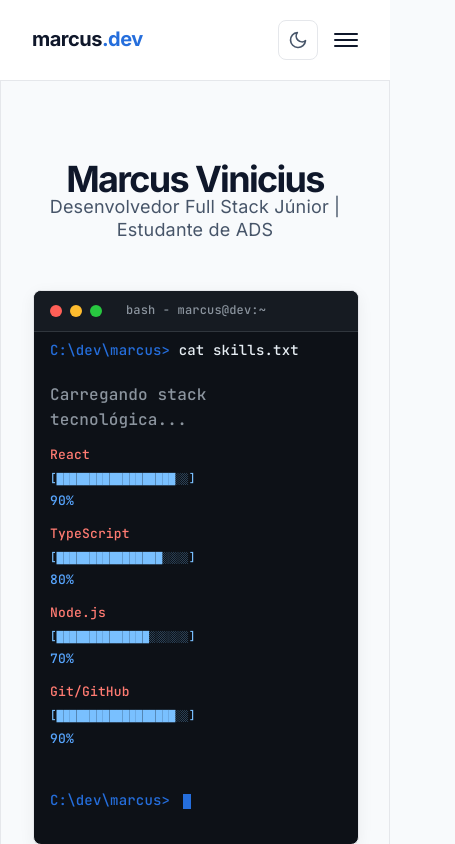
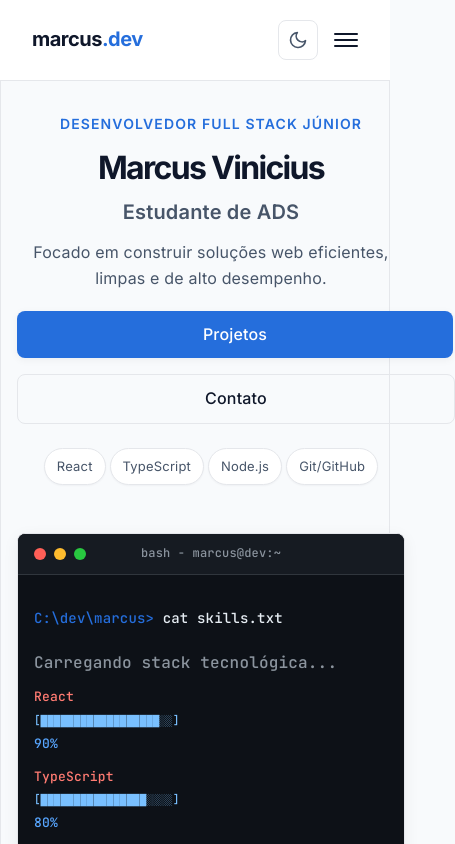
Before and after one commit to Marcus7V/marcus-vinicius-portfolio, a React (Vite) app: page / in a window 390 px wide. Shown: the top 844 px of the page, 455 px wide, since content can reach past the window. Built offline with nearby package versions, Linux system fonts and the light colour scheme.

Commit message:
feat: implement hero section

```diff
--- a/src/App.tsx
+++ b/src/App.tsx
@@ -1,7 +1,7 @@
 import { useState } from 'react'
 import { Navbar } from './components/layout/Navbar/Navbar'
 import { Footer } from './components/layout/Footer/Footer'
-import { Terminal } from './components/ui/Terminal/Terminal'
+import { Hero } from './components/sections/Hero/Hero'
 import reactLogo from './assets/react.svg'
 import viteLogo from './assets/vite.svg'
 import './App.css'
@@ -13,16 +13,7 @@ function App() {
     <>
       <Navbar />
 
-      {/* Hero Section showcasing our new interactive Terminal */}
-      <section id="hero" className="scroll-section" style={{ padding: '64px var(--space-xl)', display: 'flex', flexDirection: 'column', alignItems: 'center', gap: 'var(--space-xl)' }}>
-        <div style={{ textAlign: 'center', maxWidth: '800px' }}>
-          <h1 style={{ marginBottom: 'var(--space-xs)' }}>Marcus Vinicius</h1>
-          <p style={{ fontSize: 'var(--font-size-body-large)', color: 'var(--text-secondary)', marginBottom: 'var(--space-md)' }}>
-            Desenvolvedor Full Stack Júnior | Estudante de ADS
-          </p>
-        </div>
-        <Terminal />
-      </section>
+      <Hero />
 
       <div className="ticks"></div>
 
--- /dev/null
+++ b/src/components/sections/Hero/Hero.css
@@ -0,0 +1,192 @@
+.hero-section {
+  width: 100%;
+  padding: var(--space-4xl) var(--space-xl);
+  display: flex;
+  justify-content: center;
+  align-items: center;
+}
+
+.hero-content {
+  width: min(1126px, 100%);
+  display: grid;
+  grid-template-columns: minmax(0, 1.1fr) minmax(320px, 0.9fr);
+  gap: var(--space-3xl);
+  align-items: center;
+}
+
+.hero-copy {
+  display: flex;
+  flex-direction: column;
+  align-items: flex-start;
+  text-align: left;
+  gap: var(--space-md);
+}
+
+.hero-eyebrow {
+  margin: 0;
+  color: var(--primary);
+  font-size: var(--font-size-small);
+  font-weight: var(--font-weight-semibold);
+  letter-spacing: 0.08em;
+  text-transform: uppercase;
+}
+
+.hero-copy h1 {
+  margin: 0;
+  font-size: clamp(2.25rem, 4.5vw, 3.5rem);
+  line-height: 1.05;
+}
+
+.hero-subtitle {
+  margin: 0;
+  color: var(--text-secondary);
+  font-size: var(--font-size-hero-subtitle);
+  font-weight: var(--font-weight-semibold);
+}
+
+.hero-description {
+  max-width: 560px;
+  font-size: var(--font-size-body-large);
+  line-height: 1.6;
+  color: var(--text-secondary);
+}
+
+.hero-actions {
+  display: flex;
+  flex-wrap: wrap;
+  gap: var(--space-md);
+  margin-top: var(--space-xs);
+}
+
+.hero-cta {
+  display: inline-flex;
+  align-items: center;
+  justify-content: center;
+  padding: 12px 24px;
+  border-radius: 8px;
+  font-size: var(--font-size-btn-nav);
+  font-weight: var(--font-weight-medium);
+  text-decoration: none;
+  transition: transform 200ms ease, background-color 200ms ease, color 200ms ease, border-color 200ms ease;
+}
+
+.hero-cta:hover {
+  transform: translateY(-1px);
+}
+
+.hero-cta:active {
+  transform: scale(0.98);
+}
+
+.hero-cta.primary {
+  background-color: var(--primary);
+  color: #FFFFFF;
+  box-shadow: var(--shadow-sm);
+}
+
+.hero-cta.primary:hover {
+  background-color: var(--primary);
+}
+
+.hero-cta.secondary {
+  background-color: transparent;
+  color: var(--text-primary);
+  border: 1px solid var(--border);
+}
+
+.hero-cta.secondary:hover {
+  color: var(--primary);
+  border-color: var(--primary);
+}
+
+.hero-highlights {
+  display: flex;
+  flex-wrap: wrap;
+  gap: var(--space-sm);
+  margin-top: var(--space-sm);
+}
+
+.hero-highlights span {
+  border: 1px solid var(--border);
+  border-radius: 999px;
+  padding: 6px 12px;
+  color: var(--text-secondary);
+  background-color: var(--surface);
+  box-shadow: var(--shadow-xs);
+  font-size: var(--font-size-small);
+}
+
+.hero-terminal {
+  width: 100%;
+  display: flex;
+  justify-content: center;
+}
+
+@media (max-width: 1024px) {
+  .hero-section {
+    padding: var(--space-3xl) var(--space-lg);
+  }
+
+  .hero-content {
+    grid-template-columns: 1fr;
+    gap: var(--space-2xl);
+  }
+
+  .hero-copy {
+    align-items: center;
+    text-align: center;
+  }
+
+  .hero-description {
+    max-width: 100%;
+  }
+
+  .hero-actions {
+    justify-content: center;
+  }
+
+  .hero-highlights {
+    justify-content: center;
+  }
+}
+
+@media (max-width: 768px) {
+  .hero-section {
+    padding: var(--space-2xl) var(--space-md);
+  }
+
+  .hero-copy h1 {
+    font-size: clamp(2rem, 7vw, 2.6rem);
+  }
+
+  .hero-subtitle {
+    font-size: 1.25rem;
+  }
+
+  .hero-description {
+    font-size: var(--font-size-body);
+  }
+}
+
+@media (max-width: 480px) {
+  .hero-section {
+    padding: var(--space-xl) var(--space-md);
+  }
+
+  .hero-actions {
+    flex-direction: column;
+    width: 100%;
+  }
+
+  .hero-cta {
+    width: 100%;
+  }
+
+  .hero-highlights {
+    gap: var(--space-xs);
+  }
+
+  .hero-highlights span {
+    font-size: 13px;
+  }
+}
--- /dev/null
+++ b/src/components/sections/Hero/Hero.tsx
@@ -0,0 +1,39 @@
+import { Terminal } from '../../ui/Terminal/Terminal';
+import './Hero.css';
+
+export function Hero() {
+  return (
+    <section id="hero" className="hero-section scroll-section" aria-labelledby="hero-title">
+      <div className="hero-content">
+        <div className="hero-copy">
+          <p className="hero-eyebrow">Desenvolvedor Full Stack Júnior</p>
+          <h1 id="hero-title">Marcus Vinicius</h1>
+          <p className="hero-subtitle">Estudante de ADS</p>
+          <p className="hero-description">
+            Focado em construir soluções web eficientes, limpas e de alto desempenho.
+          </p>
+
+          <div className="hero-actions">
+            <a className="hero-cta primary" href="#projects">
+              Projetos
+            </a>
+            <a className="hero-cta secondary" href="#contact">
+              Contato
+            </a>
+          </div>
+
+          <div className="hero-highlights" aria-label="Tecnologias principais">
+            <span>React</span>
+            <span>TypeScript</span>
+            <span>Node.js</span>
+            <span>Git/GitHub</span>
+          </div>
+        </div>
+
+        <div className="hero-terminal">
+          <Terminal />
+        </div>
+      </div>
+    </section>
+  );
+}
```
